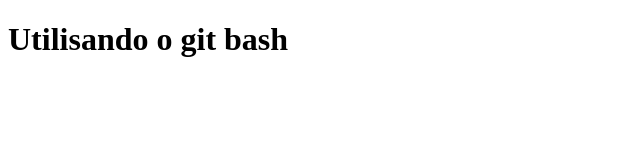
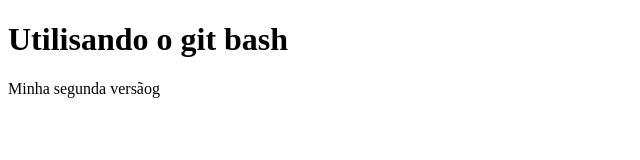
Before and after one commit to Cleyth/Aula-git, a plain HTML site: page index.html in a window 1280 px wide. Shown: the whole page, without its empty margins (0-640 px from the left). Drawn offline with Linux system fonts and the light colour scheme.

Commit message:
Segunda Versão do projeto

```diff
--- a/index.html
+++ b/index.html
@@ -5,6 +5,6 @@
 </head>
 <body>
 	<h1>Utilisando o git bash</h1>
-
+	<p>Minha segunda versãog</p>
 </body>
 </html>
```
